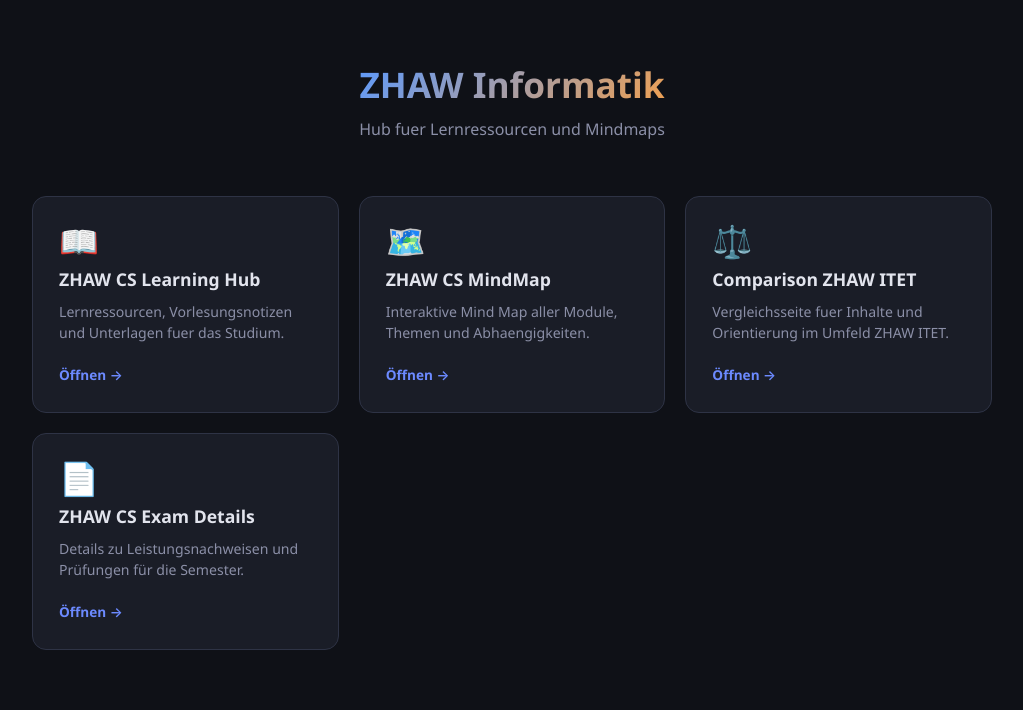
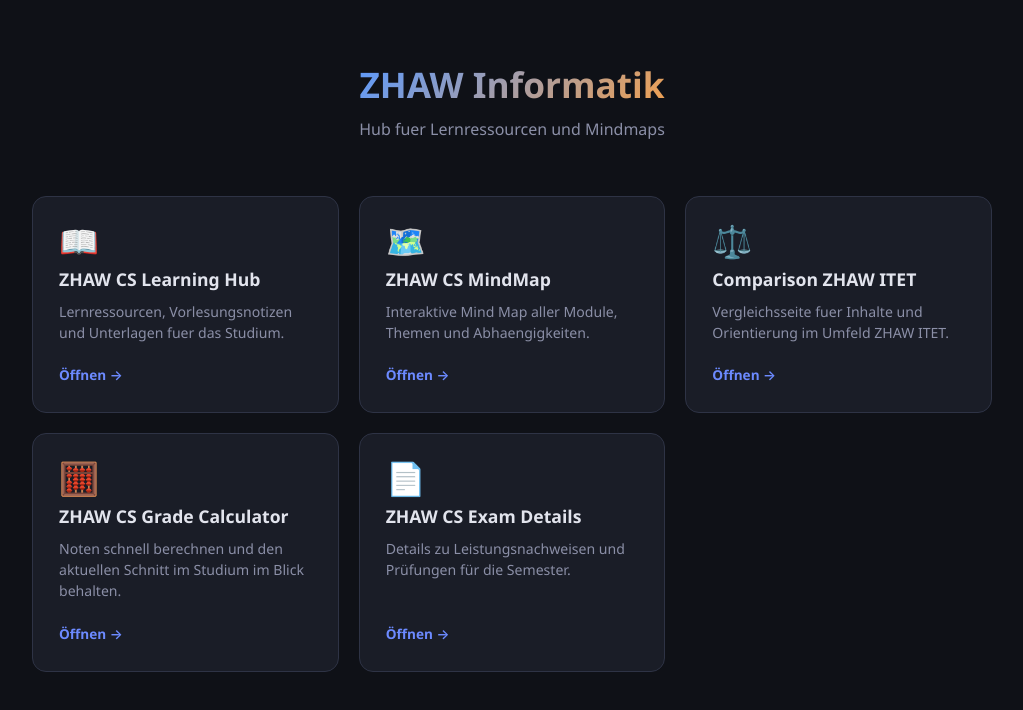
Before and after one commit to KLubina/ZHAW-CS-Hub, a plain HTML site: page index.html in a window 1280 px wide. Shown: the whole page, without its empty margins (128-1151 px from the left). Drawn offline with Linux system fonts and the light colour scheme.

Commit message:
Add ZHAW CS Grade Calculator link card
Insert a new card into index.html linking to the ZHAW CS Grade Calculator (external GitHub Pages URL). The card includes icon, title, description and opens in a new tab (target="_blank" with rel="noopener noreferrer"). Placed just before the existing Exam Details card.

```diff
--- a/index.html
+++ b/index.html
@@ -140,6 +140,14 @@
             <div class="card-arrow">Öffnen →</div>
         </a>
 
+        <a href="https://klubina.github.io/ZHAW-CS-GradeCalculator/" class="card" target="_blank"
+            rel="noopener noreferrer">
+            <div class="card-icon">🧮</div>
+            <div class="card-title">ZHAW CS Grade Calculator</div>
+            <div class="card-desc">Noten schnell berechnen und den aktuellen Schnitt im Studium im Blick behalten.</div>
+            <div class="card-arrow">Öffnen →</div>
+        </a>
+
         <a href="ZHAW-CS-Exam-Details.md" class="card">
             <div class="card-icon">📄</div>
             <div class="card-title">ZHAW CS Exam Details</div>
```
